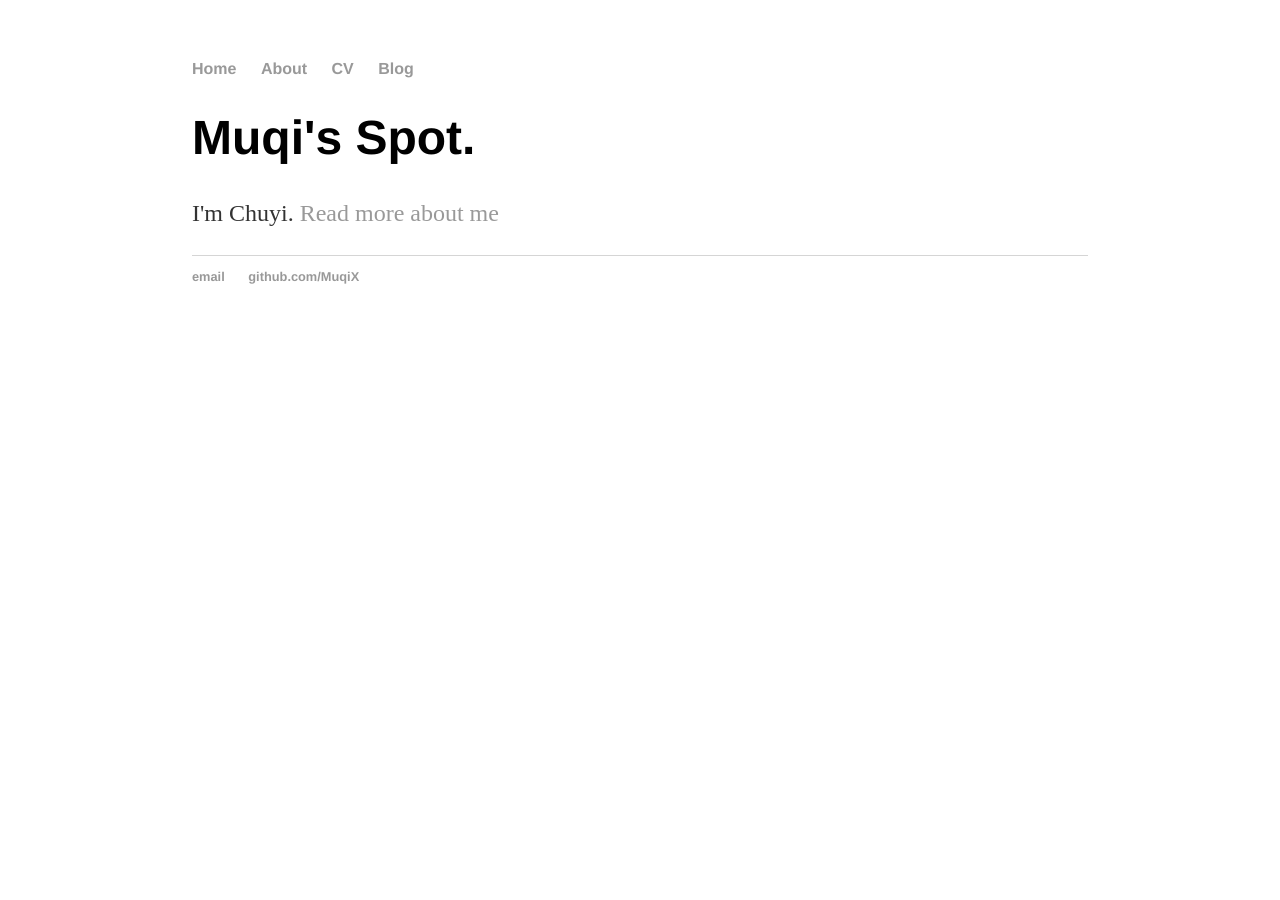
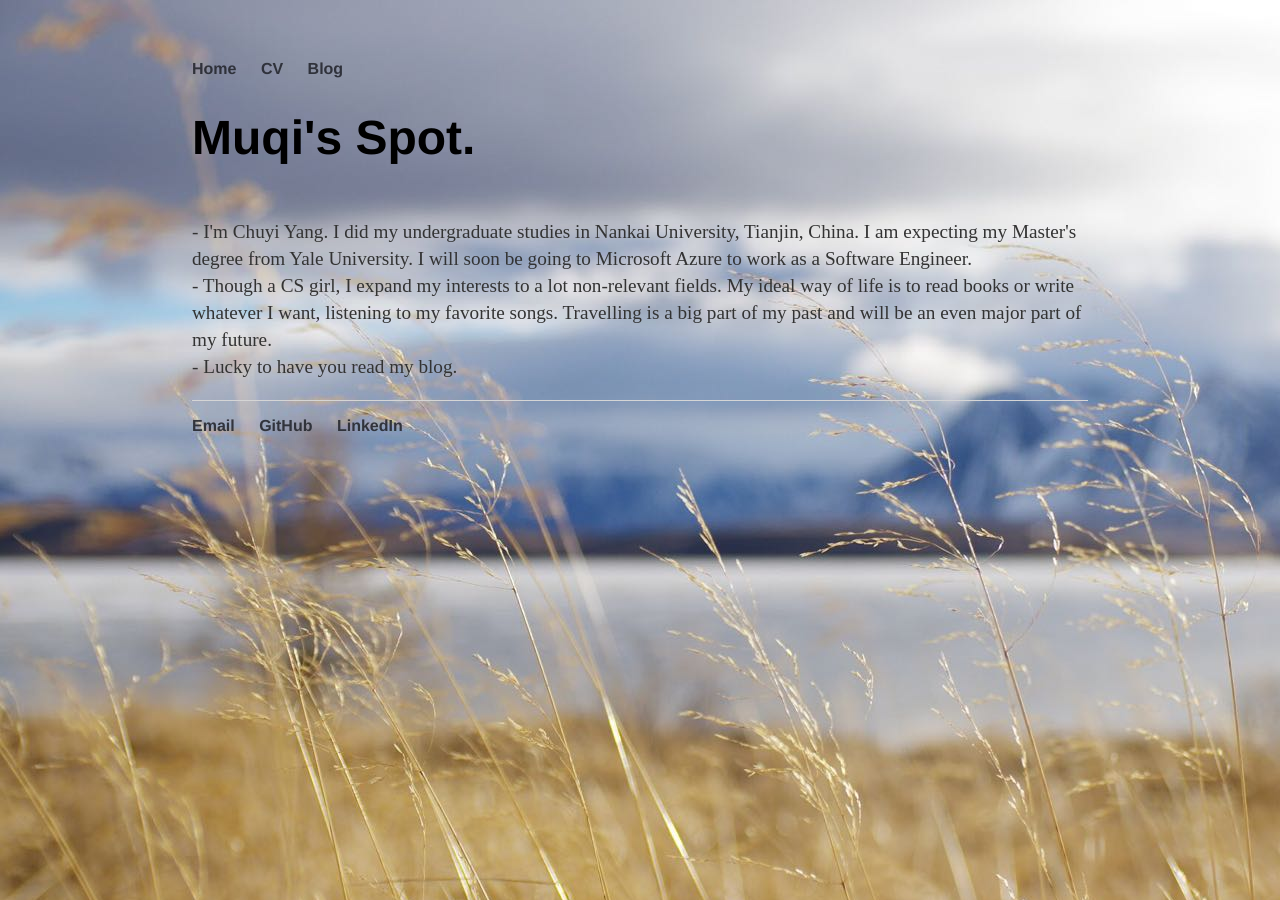
Before and after one commit to MuqiX/MuqiX.github.io, a Jekyll site: the page built from index.html, in a window 1280 px wide. Built offline with Jekyll 4.4.1, drawn with Linux system fonts in a browser that asks for light colours.

Commit message:
UI major change + first blog

```diff
--- a/_layouts/default.html
+++ b/_layouts/default.html
@@ -6,11 +6,11 @@
 			<link rel="stylesheet" type="text/css" href="/css/main.css">
 		</head>
 		<body>
+
 			<nav>
 	    		<ul>
 	        		<li><a href="/">Home</a></li>
-		        	<li><a href="/about">About</a></li>
-	        		<li><a href="/cv">CV</a></li>
+	        		<li><a href="/resource/Resume_Chuyi Yang.pdf">CV</a></li>
 	        		<li><a href="/blog">Blog</a></li>
 	    		</ul>
 			</nav>
@@ -21,8 +21,9 @@
 			</div><!-- /.container -->
 			<footer>
 	    		<ul>
-	        		<li><a href="mailto:ycyjilly@gmail.com">email</a></li>
-	        		<li><a href="https://github.com/MuqiX">github.com/MuqiX</a></li>
+	        		<li><a href="mailto:ycyjilly@gmail.com">Email</a></li>
+					<li><a href="https://github.com/MuqiX">GitHub</a></li>
+					<li><a href="https://www.linkedin.com/in/chuyi-yang/">LinkedIn</a></li>
 				</ul>
 			</footer>
 		</body>
--- a/blog/index.html
+++ b/blog/index.html
@@ -6,6 +6,6 @@ title: Muqi's Blog
 	<ul class="posts">
 
 	  {% for post in site.posts %}
-	    <li><span>{{ post.date | date_to_string }}</span> » <a href="{{ post.url }}" title="{{ post.title }}">{{ post.title }}</a></li>
+	    <li><span>{{ post.date | date_to_string }}</span> | <a href="{{ post.url }}" title="{{ post.title }}">{{ post.title }}</a></li>
 	  {% endfor %}
 	</ul>
--- a/css/main.css
+++ b/css/main.css
@@ -1,6 +1,8 @@
 body {
     margin: 60px auto;
     width: 70%;
+    background-image: url("/image/header.jpg");
+    background-repeat: no-repeat;
 }
 nav ul, footer ul {
     font-family:'Helvetica', 'Arial', 'Sans-Serif';
@@ -14,7 +16,7 @@ nav ul li, footer ul li {
 }
 a {
     text-decoration: none;
-    color: #999;
+    color: rgba(39, 41, 48, 0.911);
 }
 a:hover {
     text-decoration: underline;
@@ -24,21 +26,29 @@ h1 {
     font-family:'Helvetica', 'Arial', 'Sans-Serif';
 }
 p {
-    font-size: 1.5em;
+    font-size: 1.2em;
     line-height: 1.4em;
     color: #333;
 }
 footer {
     border-top: 1px solid #d5d5d5;
-    font-size: .8em;
+    font-size: 1em;
 }
 
 ul.posts {
     margin: 20px auto 40px;
-    font-size: 1.5em;
+    font-size: 1.2em;
 }
 
 ul.posts li {
     list-style: none;
 }
-Don't forget to commit the new CSS file!
+
+hr {
+    width: 300px;
+    height: 2px;
+    background-color:rgba(0,0,0,0);
+    border: 0 none;
+    margin-top: 20px;
+    margin-bottom:20px;
+}
--- a/index.html
+++ b/index.html
@@ -4,5 +4,14 @@ title: Muqi's Spot.
 ---
 <div class="blurb">
 	<h1>Muqi's Spot.</h1>
-	<p>I'm Chuyi. <a href="/about">Read more about me</a></p>
+	<hr>
+	<p>
+		- I'm Chuyi Yang. I did my undergraduate studies in Nankai University, Tianjin, China. I am expecting my Master's degree from Yale University.
+		I will soon be going to Microsoft Azure to work as a Software Engineer.
+		<br>
+		- Though a CS girl, I expand my interests to a lot non-relevant fields. My ideal way of life is to read books or write whatever I want, listening to my favorite songs.
+		Travelling is a big part of my past and will be an even major part of my future.
+		<br>
+		- Lucky to have you read my blog.
+	</p>
 </div><!-- /.blurb -->
```
Also changed, not shown: _posts/2019-05-03-the-first-post-of-my-blog.md (+4 -2 lines), 1 other file.
